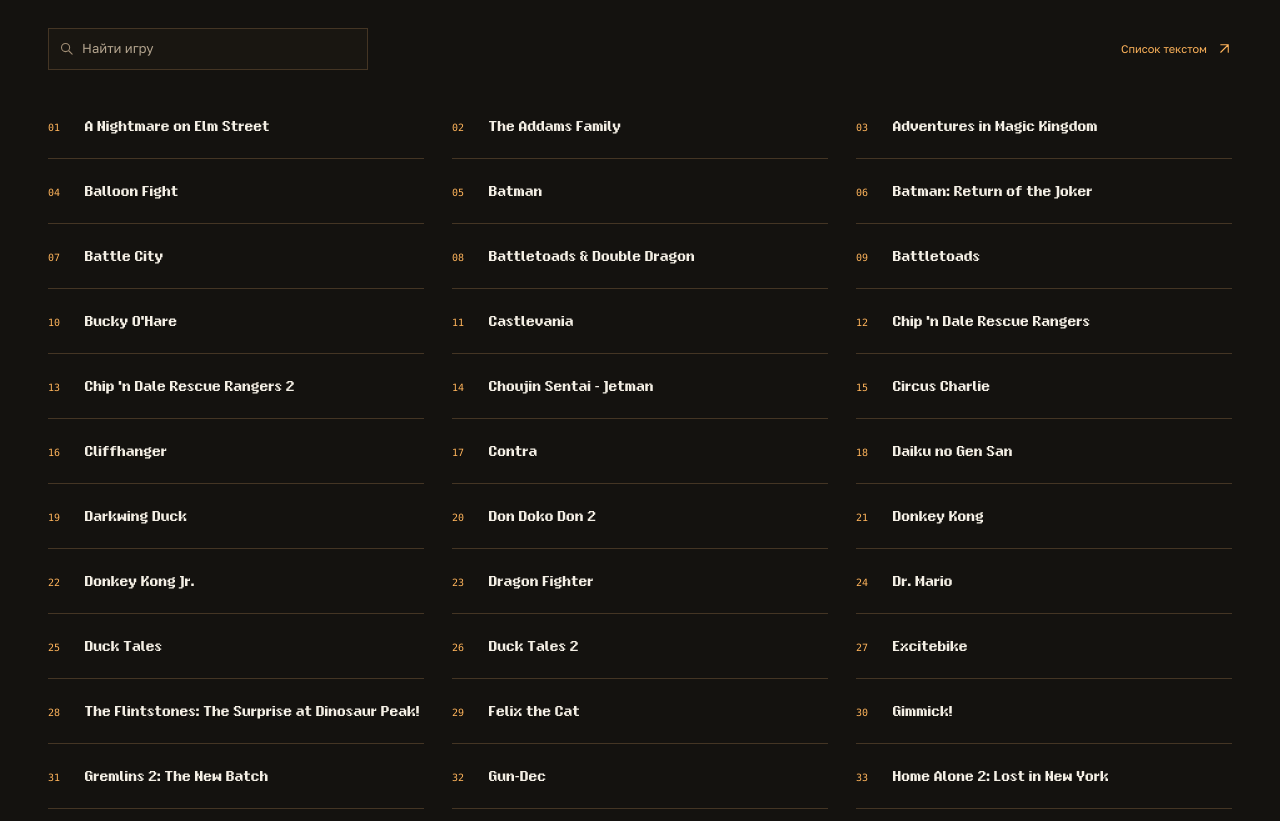
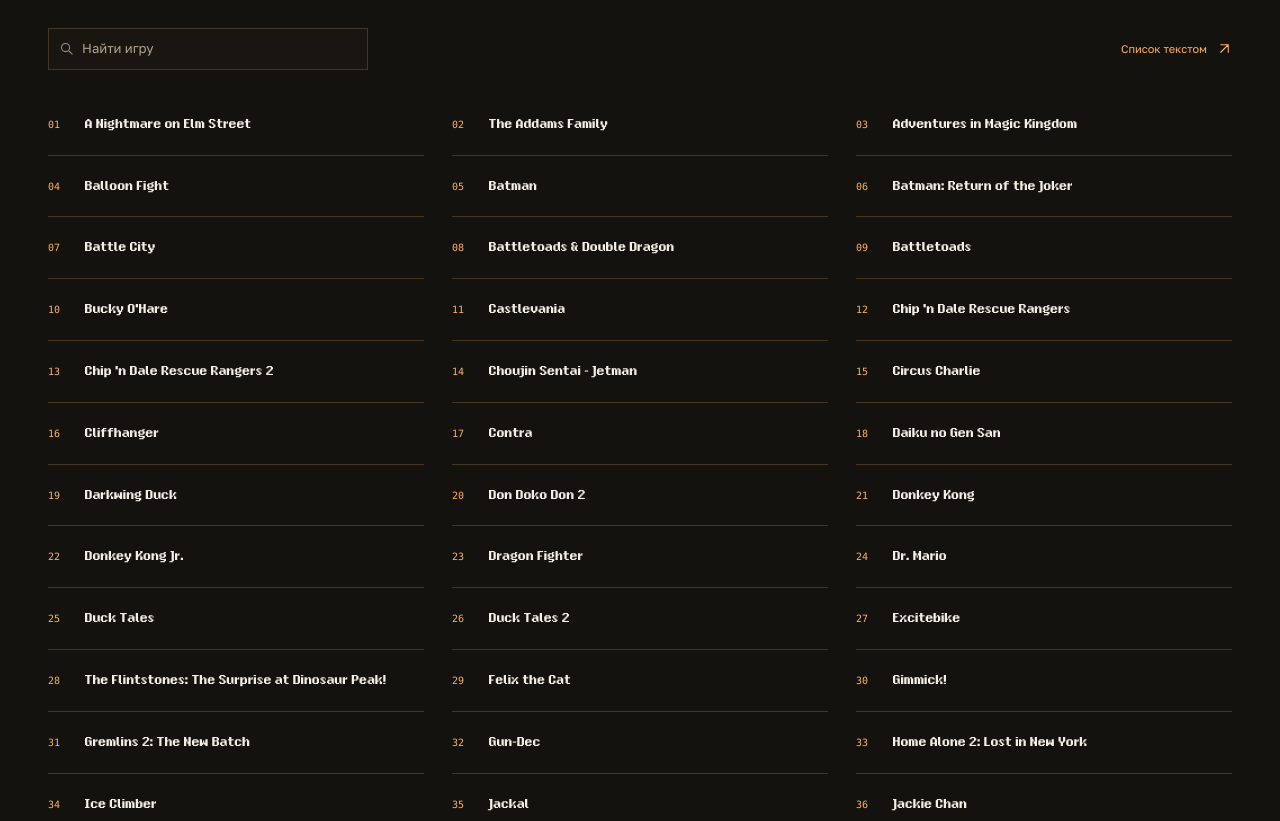
Before and after one commit to Decavoid/fox-8-bit, a website with bundled scripts: page index.html in a window 1280 px wide. Shown: the part 2830-3651 px from the top of the page. Built offline with nearby package versions, Linux system fonts and the light colour scheme; files whose address does not match are found by name.

Commit message:
Change game list font size to 18px

```diff
--- a/assets/styles.css
+++ b/assets/styles.css
@@ -170,7 +170,7 @@
 .games-grid{display:grid;grid-template-columns:repeat(3,minmax(0,1fr));gap:0 28px;list-style:none;margin:0;padding:0}
 .game-item{display:flex;align-items:baseline;gap:14px;min-width:0;padding:16px 0;border-bottom:1px solid var(--line)}
 .game-number{font-family:var(--mono);font-size:10px;color:var(--accent);flex:0 0 23px}
-.game-name{font-family:var(--pixel);font-size:20px;font-weight:400;font-synthesis:none;line-height:1.6;overflow-wrap:anywhere}
+.game-name{font-family:var(--pixel);font-size:18px;font-weight:400;font-synthesis:none;line-height:1.6;overflow-wrap:anywhere}
 @media(max-width:900px){.games-grid{grid-template-columns:repeat(2,minmax(0,1fr));gap:0 24px}}
 @media(max-width:660px){.games-toolbar{gap:14px}.games-toolbar .search-field{width:100%}.games-toolbar .text-link{font-size:11px}.games-grid{grid-template-columns:minmax(0,1fr)}.game-item{padding-block:14px}}
 
```
Also changed, not shown: README.md.
